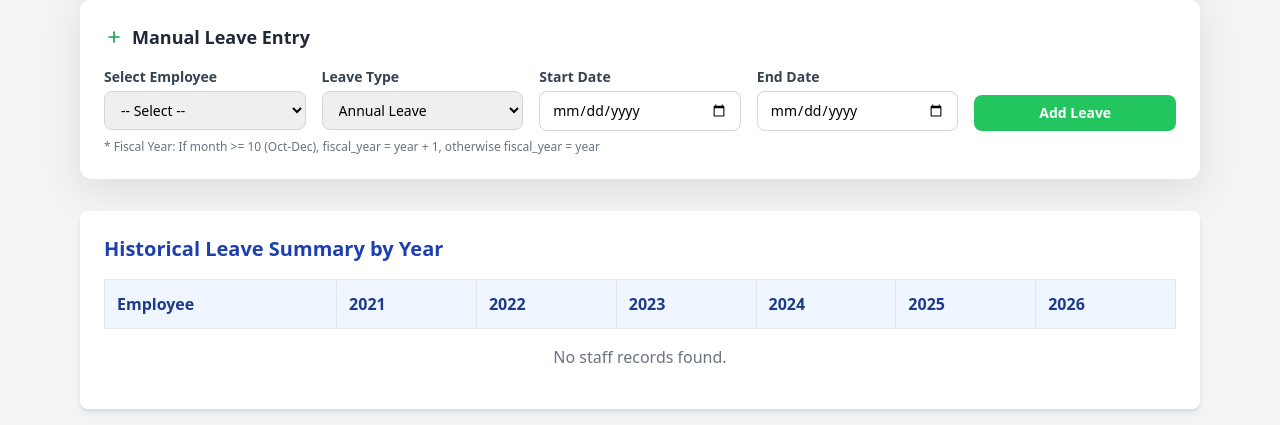
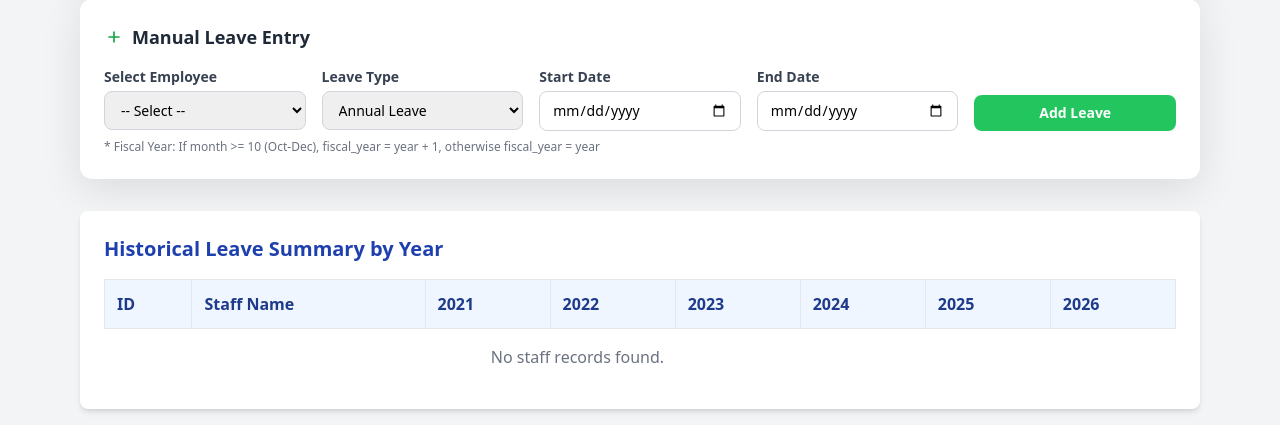
Before and after one commit to sew49/AISL-, a Flask app: page /admin/dashboard in a window 1280 px wide. Shown: the part 1602-2027 px from the top of the page. Run offline with Flask 3, Linux system fonts and the light colour scheme; the visitor is signed in with stand-in values (Sample User, id 1); data comes from the database, SQL or seed files in the repository; data that the repository does not hold is empty; some libraries are stand-ins or nearby versions.

Commit message:
Update yearly_stats with name_map and separate ID/Name columns in Historical Leave Summary

```diff
--- a/attendance_system/templates/admin/dashboard.html
+++ b/attendance_system/templates/admin/dashboard.html
@@ -358,7 +358,8 @@
             <table class="w-full text-left border-collapse">
                 <thead>
                     <tr class="bg-blue-50 text-blue-900">
-                        <th class="p-3 border">Employee</th>
+                        <th class="p-3 border">ID</th>
+                        <th class="p-3 border">Staff Name</th>
                         <th class="p-3 border">2021</th>
                         <th class="p-3 border">2022</th>
                         <th class="p-3 border">2023</th>
@@ -371,7 +372,10 @@
                     {% for row in yearly_stats %}
                     <tr class="hover:bg-gray-50">
                         <td class="p-3 border font-medium">
-                            {{ row.emp_id }} - {{ row.full_name }}
+                            {{ row.emp_id }}
+                        </td>
+                        <td class="p-3 border font-medium">
+                            {{ row.full_name }}
                         </td>
                         <td class="p-3 border text-center">{{ row.years[2021] if row.years[2021] else '-' }}</td>
                         <td class="p-3 border text-center">{{ row.years[2022] if row.years[2022] else '-' }}</td>
```
Also changed, not shown: attendance_system/main.py (+7 -10 lines).
